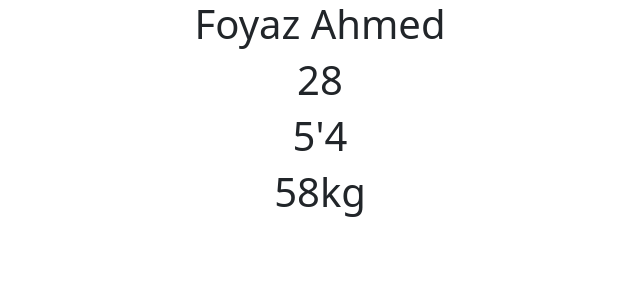
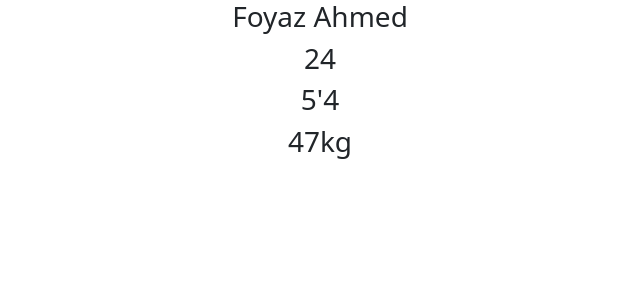
Before and after one commit to Foyaz-Ahmed/Learning_React_Js, a React (Create React App) app in the folder my-app/: page / in a window 1280 px wide. Shown: the top 300 px of the page, without its empty margins (320-960 px from the left). Built offline with nearby package versions, Linux system fonts and the light colour scheme.

Commit message:
nested state

```diff
--- a/my-app/src/mycomponents/State.js
+++ b/my-app/src/mycomponents/State.js
@@ -5,22 +5,36 @@ class State extends Component{
     constructor(){
 
         super();
-        this.state = {
+
+        var obj = {
             name: "Foyaz Ahmed",
-            age: 28,
+            age: [28, 24, 35, 40],
             height: "5'4",
-            weight: "58kg"
+            weight: {
+                class8: "20kg",
+                class9: ["30kg", "35kg","41kg", "47kg"],
+                class10: "45kg"
+            }
         }
+
+        this.state = obj;
+        // this.state = {
+        //     name: "Foyaz Ahmed",
+        //     age: 28,
+        //     height: "5'4",
+        //     weight: "58kg"
+        // }
 
     }
 
     render(){
 
-        return(<div>
-             <h1>{this.state.name}</h1>
-             <h1>{this.state.age}</h1>
-             <h1>{this.state.height}</h1>
-             <h1>{this.state.weight}</h1>
+        return(
+        <div>
+             <h3>{this.state.name}</h3>
+             <h3>{this.state.age[1]}</h3>
+             <h3>{this.state.height}</h3>
+             <h3>{this.state.weight.class9[3]}</h3>
         </div>
         );
     }
```
